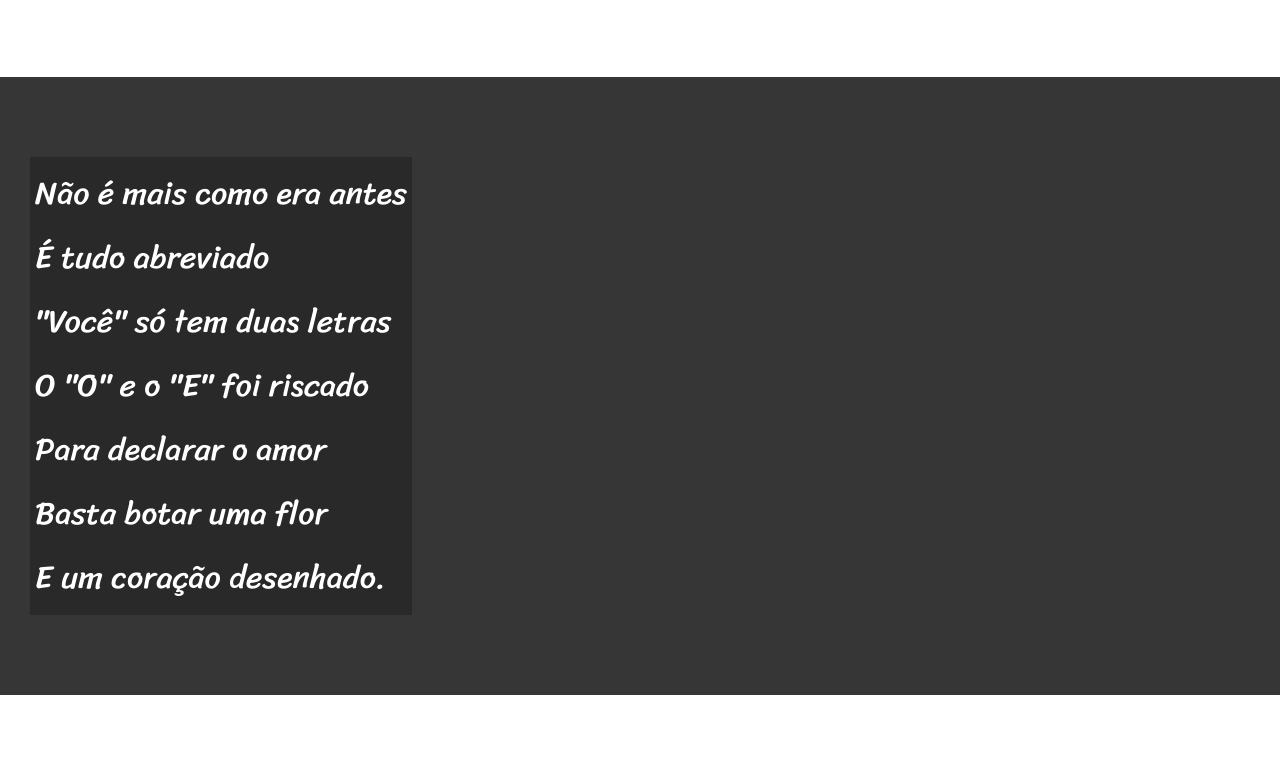
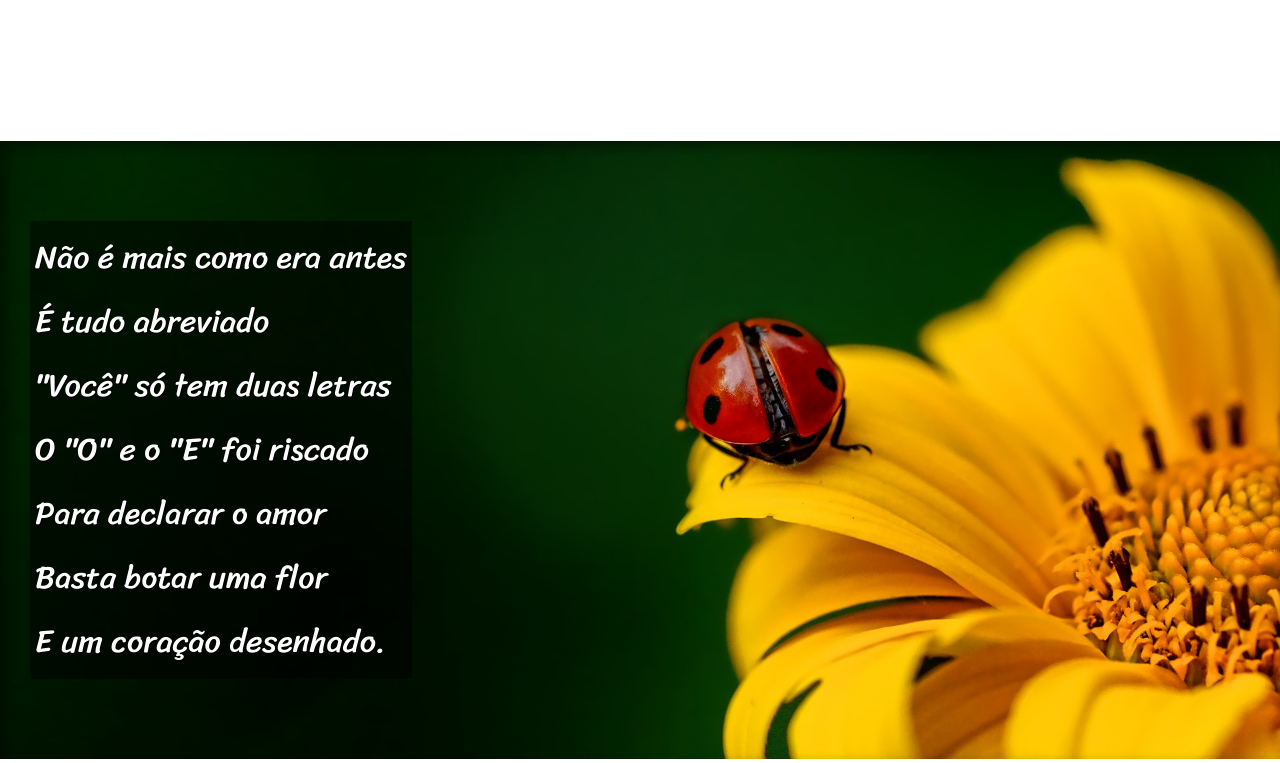
Before and after one commit to naiaraapenas/projeto-cordel, a plain HTML site: page index.html in a window 1280 px wide. Shown: the part 791-1554 px from the top of the page. Drawn offline with Linux system fonts and the light colour scheme.

Commit message:
apliquei o efeito parallax no projeto cordel

```diff
--- a/estilo/style.css
+++ b/estilo/style.css
@@ -59,6 +59,11 @@ section {
 
 }
 
+section > p {
+    padding-bottom: 2em;
+
+}
+
 section.normal {
     background-color: white;
     color: black;
@@ -67,12 +72,28 @@ section.normal {
 section.imagem {
     background-color: rgb(54, 54, 54);
     color: white;
+    box-shadow: inset 6px 6px 13px rgba(0, 0, 0, 0.438);
+    background-size: cover;
+    background-attachment: fixed;
 }
 
 section.imagem > p {
     display: inline-block;
     padding: 5px;
-    background-color: rgba(0, 0, 0, 0.247);
+    background-color: rgba(0, 0, 0, 0.5);
+    text-shadow: 1px 1px 0px black;
+}
+
+section#img01 {
+    background-image: url(../imagens/background001.jpg);
+    background-position: right center;
+
+}
+
+section#img02 {
+    background-image: url(../imagens/background002.jpg);
+    background-position: right center;
+
 }
 
 footer {
--- a/index.html
+++ b/index.html
@@ -26,7 +26,7 @@
         </p>
     </section>
 
-    <section class="imagem">
+    <section class="imagem" id="img01">
         <p>
             Não é mais como era antes <br>
             É tudo abreviado <br>
@@ -60,7 +60,7 @@
         </p>
     </section>
 
-    <section class="imagem">
+    <section class="imagem" id="img02">
         <p>
             Tenho saudade das cartas <br>
             Escritas com a própria mão <br>
```
